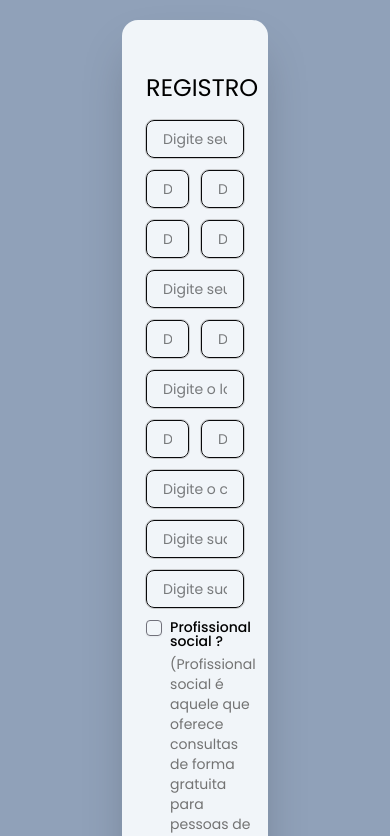
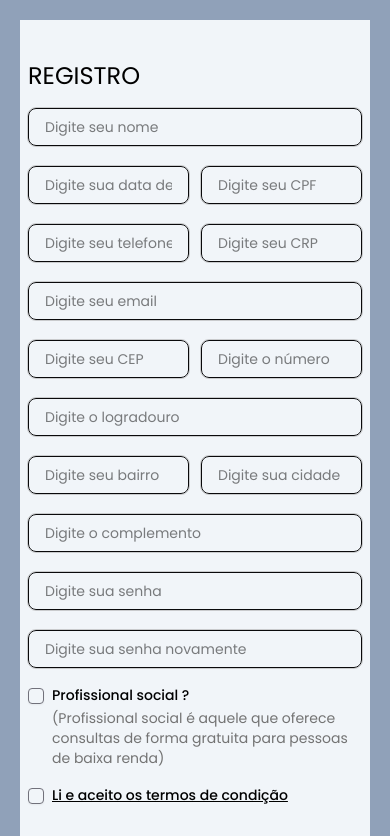
Before and after one commit to feliperocha27vn/mind-helping-profissional-fron-end, a React (Vite) app: page /cadastro-profissional in a window 390 px wide. Shown: the top 836 px of the page. Built offline with nearby package versions, Linux system fonts and the light colour scheme.

Commit message:
feat: responsividade tela de registro

```diff
--- a/src/pages/Register/RegisterForm.jsx
+++ b/src/pages/Register/RegisterForm.jsx
@@ -56,8 +56,8 @@ export function RegisterForm() {
   }
 
   return (
-    <form className="w-5/12 flex flex-col items-center px-6 py-3 max-w-2xl bg-slate-100 rounded-2xl shadow-2xl text-black">
-      <div className="mt-10 w-full space-y-3">
+    <form className="lg:w-5/12 flex flex-col items-center px-2 lg:px-6 lg:py-3 max-w-2xl bg-slate-100 lg:rounded-2xl lg:shadow-2xl text-black">
+      <div className="mt-10 w-full space-y-5 lg:space-y-3">
         <h1 className="text-2xl w-7/12 lg:w-10/12 mb-4">REGISTRO</h1>
         <div className="space-y-1 w-full">
           <Input
```
